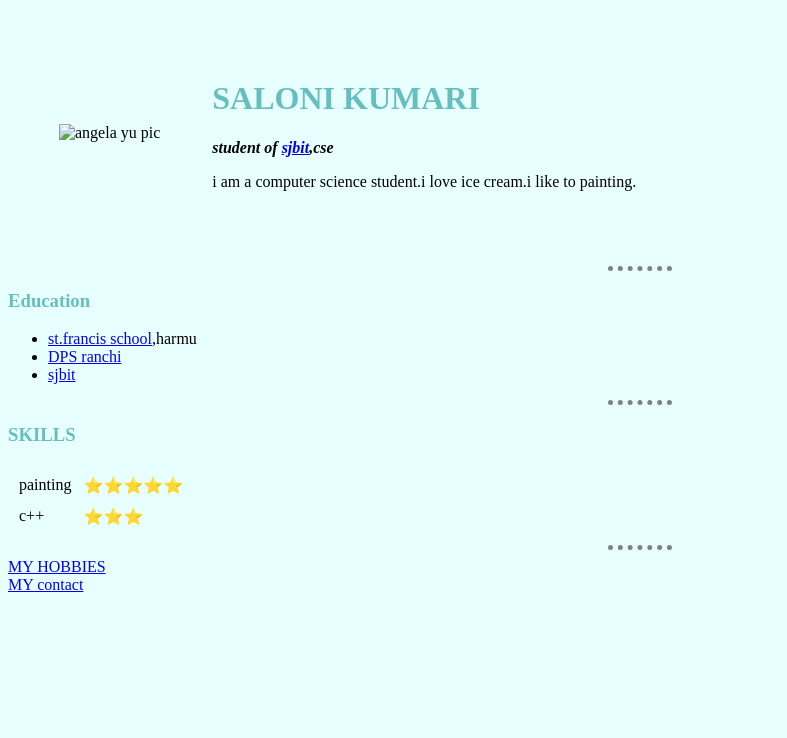
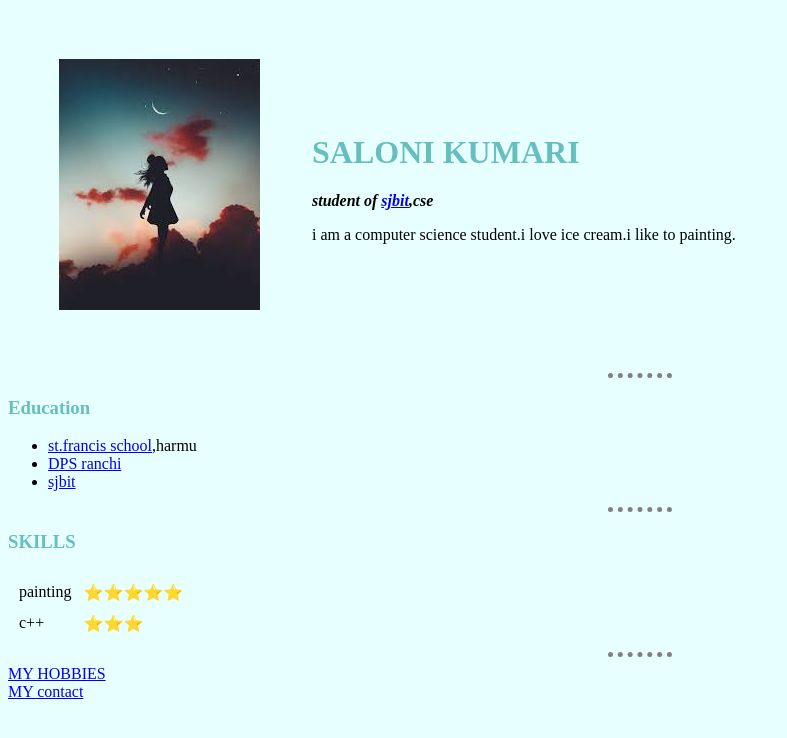
Before and after one commit to salonikumari2718/cv, a plain HTML site: page index.html in a window 1280 px wide. Shown: the whole page, without its empty margins (0-787 px from the left). Drawn offline with Linux system fonts and the light colour scheme.

Commit message:
Update index.html

```diff
--- a/index.html
+++ b/index.html
@@ -9,7 +9,7 @@
   <body>
     <table cellspacing="50">
       <tr>
-        <td>  <img  src="image/saloni pic.jfif" alt="angela yu pic" >  </td>
+        <td>  <img  src="saloni pic.jfif" alt="angela yu pic" >  </td>
         <td>    <h1>SALONI KUMARI</h1>
             <p><em><strong>student of <a href="https://sjbit.edu.in/"> sjbit</a>,cse</strong></em></p>
              <p>i am a computer science student.i love ice cream.i like to painting. </p>
```
